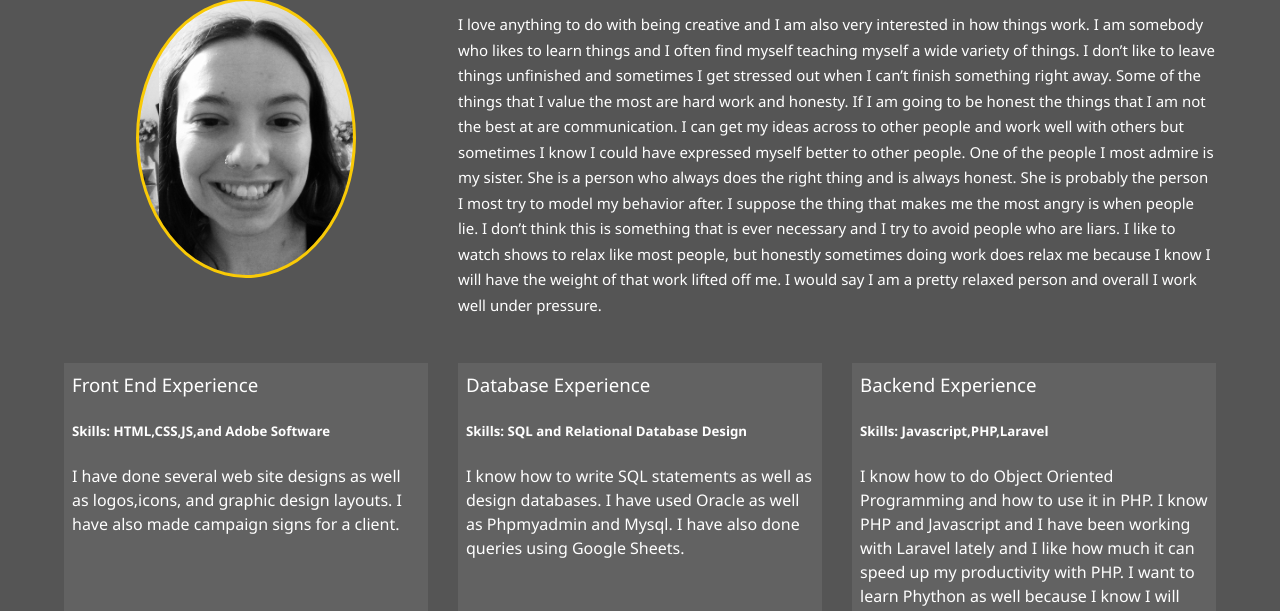
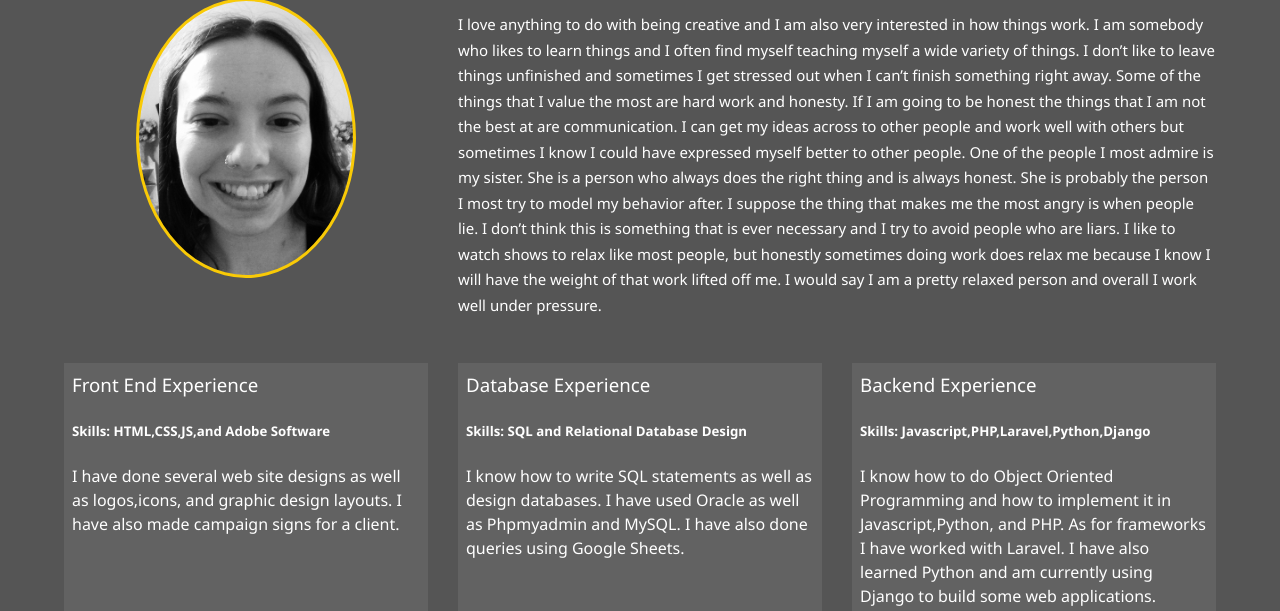
Before and after one commit to wsmoyer/portfolio, a plain HTML site: page about.html in a window 1280 px wide. Shown: the part 339-950 px from the top of the page. Drawn offline with Linux system fonts and the light colour scheme.

Commit message:
Update about.html

```diff
--- a/about.html
+++ b/about.html
@@ -89,20 +89,18 @@
             <h5>Skills: SQL and Relational Database Design</h5>
             <p>
               I know how to write SQL statements as well as design databases. I
-              have used Oracle as well as Phpmyadmin and Mysql. I have also done
+              have used Oracle as well as Phpmyadmin and MySQL. I have also done
               queries using Google Sheets.
             </p>
           </div>
           <div class="job job-3">
             <h3>Backend Experience</h3>
-            <h5>Skills: Javascript,PHP,Laravel</h5>
+            <h5>Skills: Javascript,PHP,Laravel,Python,Django</h5>
             <p>
-              I know how to do Object Oriented Programming and how to use it in
-              PHP. I know PHP and Javascript and I have been working with
-              Laravel lately and I like how much it can speed up my productivity
-              with PHP. I want to learn Phython as well because I know I will
-              pick it up quickly since I understand the basics of all
-              programming.
+              I know how to do Object Oriented Programming and how to implement it in
+              Javascript,Python, and PHP. As for frameworks I have worked with
+              Laravel. I have also learned Python and am currently using Django to
+              build some web applications.
             </p>
           </div>
         </div>
```
